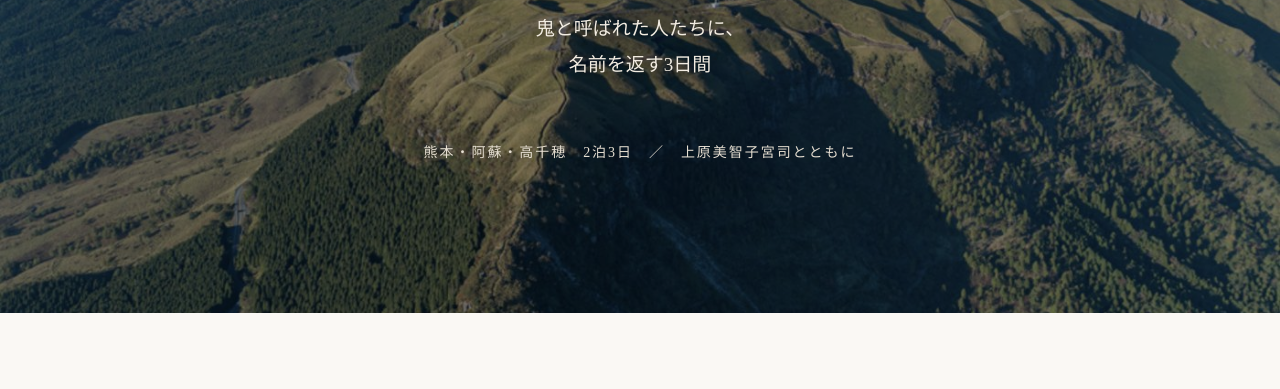
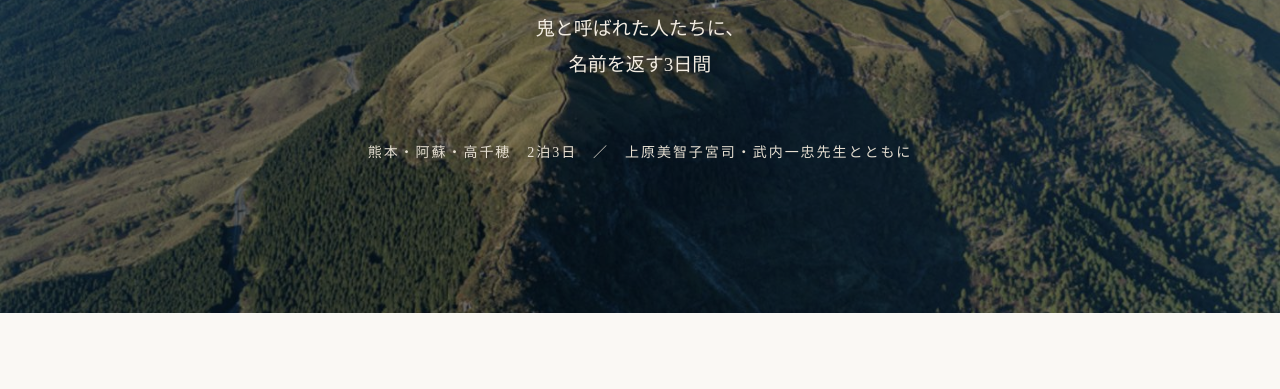
Before and after one commit to hirousa42-ops/kihachi-tabi-2026, a plain HTML site: page index.html in a window 1280 px wide. Shown: the part 295-684 px from the top of the page. Drawn offline with Linux system fonts and the light colour scheme.

Commit message:
LPの冒頭に武内一忠先生を追加
ヒーローとmeta descriptionを「上原美智子宮司・武内一忠先生とともに」に統一。
申込フォームの表記と揃えた。

Co-Authored-By: Claude Opus 5 <noreply@anthropic.com>

```diff
--- a/index.html
+++ b/index.html
@@ -6,7 +6,7 @@
 <!-- 関係者確認用。検索には出しません。great-turning.com へ載せるときはこの1行を削除してください -->
 <meta name="robots" content="noindex, nofollow">
 <title>鬼八伝説の旅 ── 鬼と呼ばれた人たちに、名前を返す3日間｜2026年12月3日〜5日 熊本・阿蘇・高千穂</title>
-<meta name="description" content="2026年12月3日(木)〜5日(土)、上原美智子宮司とともに熊本・阿蘇・高千穂を巡ります。幣立神宮、鬼八の3つの塚での祈り、ペトログリフ研究家 武内一忠先生による夜のお話会と、拝ヶ石巨石群・押戸石の丘のご案内。定員6名。">
+<meta name="description" content="2026年12月3日(木)〜5日(土)、上原美智子宮司・武内一忠先生とともに熊本・阿蘇・高千穂を巡ります。幣立神宮、鬼八の塚での祈り、ペトログリフ研究家 武内一忠先生による夜のお話会と、拝ヶ石巨石群・押戸石の丘のご案内。定員6名。">
 <link rel="stylesheet" href="style.css?v=20261006b">
 </head>
 <body>
@@ -18,7 +18,7 @@
     <p class="hero__date">2026.12.3 THU − 12.5 SAT</p>
     <h1>鬼八伝説の旅</h1>
     <p class="hero__sub">鬼と呼ばれた人たちに、<br>名前を返す3日間</p>
-    <p class="hero__meta"><span>熊本・阿蘇・高千穂　2泊3日</span><span class="hero__meta-sep">　／　</span><span>上原美智子宮司とともに</span></p>
+    <p class="hero__meta"><span>熊本・阿蘇・高千穂　2泊3日</span><span class="hero__meta-sep">　／　</span><span>上原美智子宮司・武内一忠先生とともに</span></p>
   </div>
 </header>
 
```
